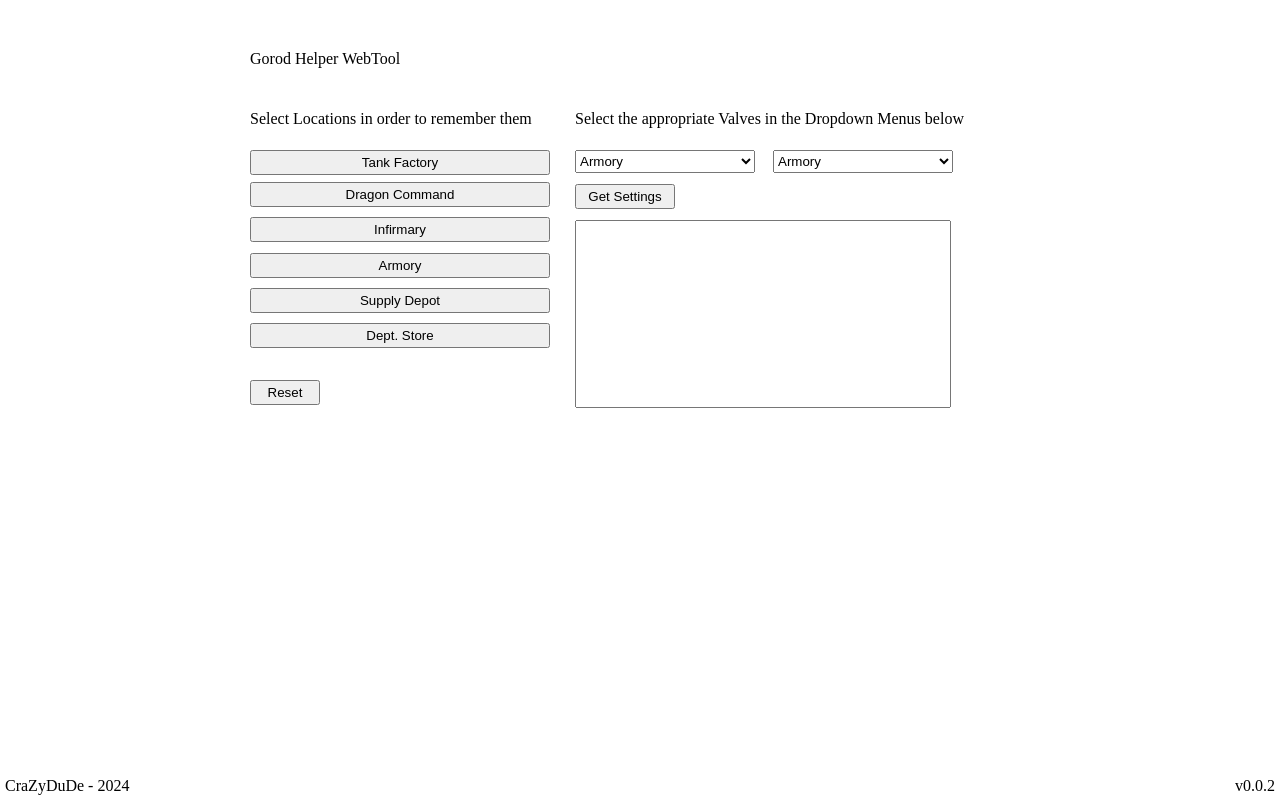
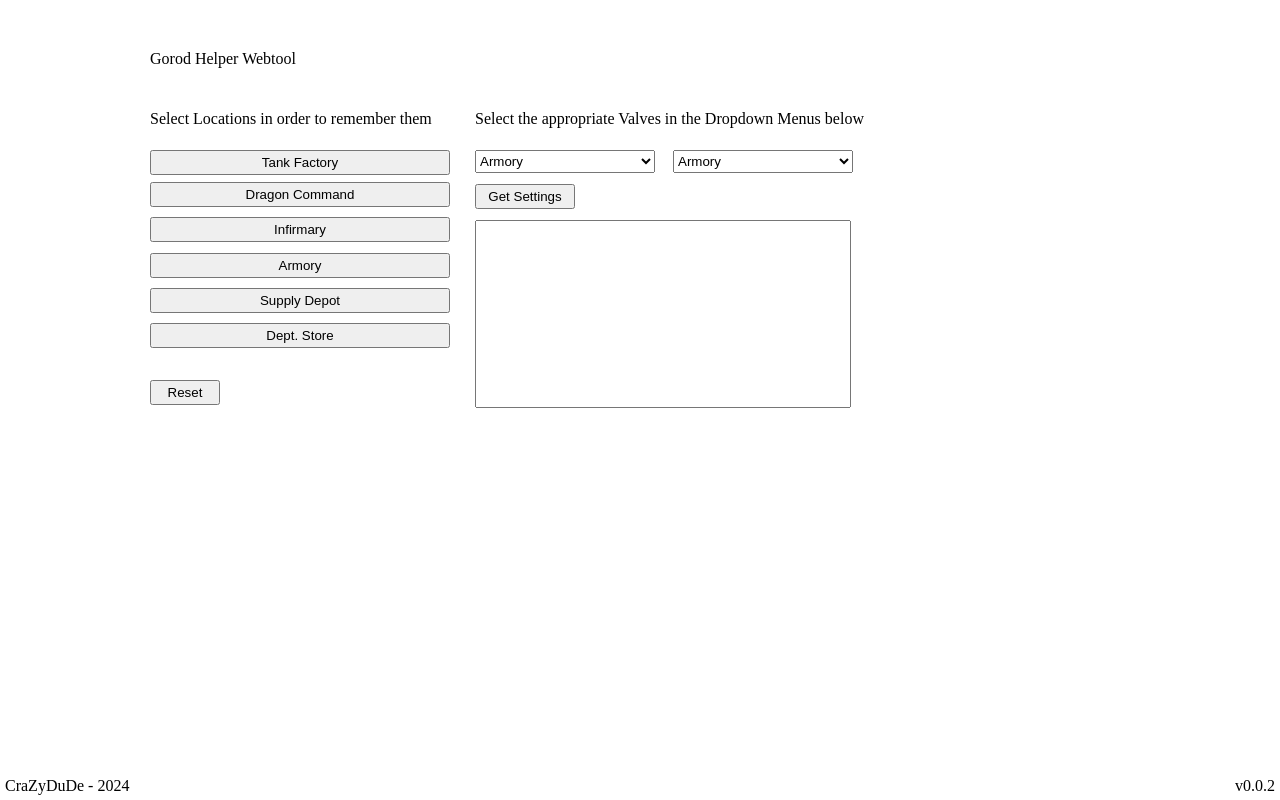
Before and after one commit to TheCraZyDuDee/Gorod-Helper-WebTool, a plain HTML site: page index.html in a window 1280 px wide. Drawn offline with Linux system fonts and the light colour scheme.

Commit message:
Slightly moved everything to the left

```diff
--- a/index.html
+++ b/index.html
@@ -13,7 +13,7 @@
             height: 25px;
             overflow: auto;
 	    top: 150px;
-	    left: 250px;
+	    left: 150px;
 	    position: absolute;
         }
         .Button2 {
@@ -21,7 +21,7 @@
             width: 300px;
             height: 25px;
 	    top: 182px;
-	    left: 250px;
+	    left: 150px;
 	    position: absolute;
         }
         .Button3 {
@@ -29,7 +29,7 @@
             width: 300px;
             height: 25px;
 	    top: 217px;
-	    left: 250px;
+	    left: 150px;
 	    position: absolute;
         }
         .Button4 {
@@ -37,7 +37,7 @@
             width: 300px;
             height: 25px;
 	    top: 253px;
-	    left: 250px;
+	    left: 150px;
 	    position: absolute;
         }
         .Button5 {
@@ -45,7 +45,7 @@
             width: 300px;
             height: 25px;
 	    top: 288px;
-	    left: 250px;
+	    left: 150px;
 	    position: absolute;
         }
         .Button6 {
@@ -53,7 +53,7 @@
             width: 300px;
             height: 25px;
 	    top: 323px;
-	    left: 250px;
+	    left: 150px;
 	    position: absolute;
         }
         #reset {
@@ -61,7 +61,7 @@
             width: 70px;
             height: 25px;
 	    top: 380px;
-	    left: 250px;
+	    left: 150px;
 	    position: absolute;
         }
         #getSettings {
@@ -69,35 +69,35 @@
             width: 100px;
             height: 25px;
 	    top: 184px;
-	    left: 575px;
+	    left: 475px;
 	    position: absolute;
         }
         .startpoint {
             width: 180px;
             height: 23px;
 	    top: 150px;
-	    left: 575px;
+	    left: 475px;
 	    position: absolute;
         }
         .endpoint {
             width: 180px;
             height: 23px;
 	    top: 150px;
-	    left: 773px;
+	    left: 673px;
 	    position: absolute;
         }
         #resultText {
             width: 370px;
             height: 182px;
 	    top: 220px;
-	    left: 575px;
+	    left: 475px;
 	    position: absolute;
             resize: none;
         }
 	.Header {
     	    position: absolute;
     	    top: 50px;
-    	    left: 250px;
+    	    left: 150px;
 	}
 	.Text1 {
     	    position: absolute;
@@ -112,12 +112,12 @@
 	.Text3 {
     	    position: absolute;
     	    top: 110px;
-    	    left: 250px;
+    	    left: 150px;
 	}
 	.Text4 {
     	    position: absolute;
     	    top: 110px;
-    	    left: 575px;
+    	    left: 475px;
 	}
 
     </style>
@@ -251,7 +251,7 @@
         </div>
     </div>
     <div>
-	<div class="Header">Gorod Helper WebTool</div>
+	<div class="Header">Gorod Helper Webtool</div>
 	<div class="Text1">v0.0.2</div>
 	<div class="Text2">CraZyDuDe - 2024</div>
 	<div class="Text3">Select Locations in order to remember them</div>
```
